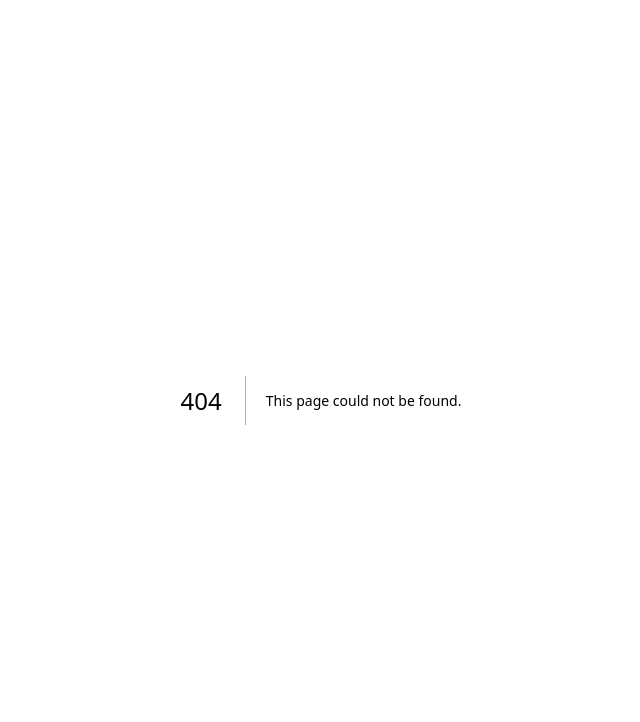
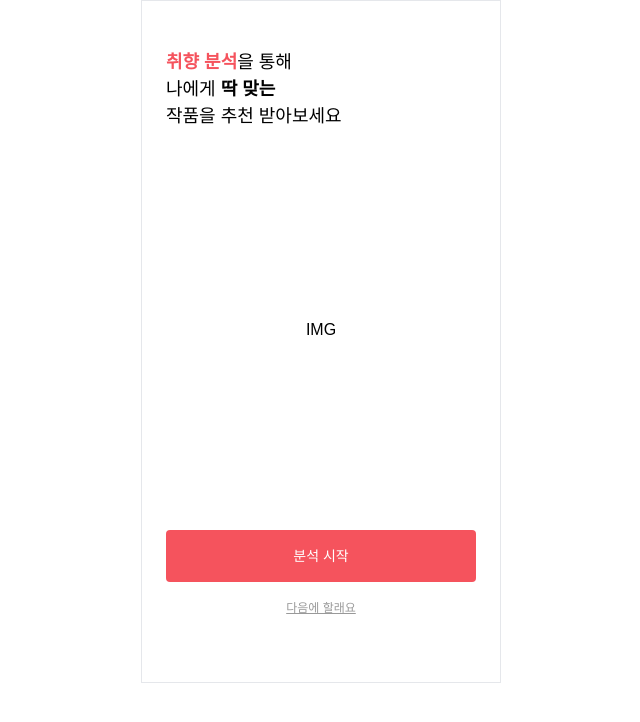
Before and after one commit to Att-ies/frontend, a Next.js app: page /auth/user/join01 in a window 1280 px wide. Before the commit this address had no page. Shown: the top 722 px of the page, without its empty margins (319-959 px from the left). Built offline with nearby package versions, Linux system fonts and the light colour scheme.

Commit message:
feat : add auto/user/join01 page

```diff
--- a/src/components/common/Layout.tsx
+++ b/src/components/common/Layout.tsx
@@ -6,6 +6,8 @@ interface LayoutProps {
 
 export default function Layout({ children }: LayoutProps) {
   return (
-    <div className="font-Pretendard w-full px-6 py-12 border">{children}</div>
+    <div className="font-Pretendard w-full px-6 py-12 border relative">
+      {children}
+    </div>
   );
 }
--- /dev/null
+++ b/src/pages/auth/user/join01.tsx
@@ -0,0 +1,28 @@
+import Layout from '@components/common/Layout';
+import { useForm } from 'react-hook-form';
+import Button from '../../../components/common/Button';
+
+function Join01() {
+  const {
+    register,
+    formState: { errors },
+  } = useForm();
+  const onSubmit = (data: any) => console.log(data);
+  return (
+    <Layout>
+      <div className="text-18 ">
+        <span className="text-[#F5535D] font-bold ">취향 분석</span>을 통해
+        <br />
+        나에게 <span className="font-bold">딱 맞는</span> <br />
+        작품을 추천 받아보세요
+      </div>
+      <div className="h-[400px] flex justify-center items-center">IMG</div>
+      <Button text="분석 시작" className="" />
+      <button className="w-full transition h-[52px] text-xs underline border border-transparent hover:[#F5535D]-2 px-0 text-[#999999] leading-3 font-normal">
+        다음에 할래요
+      </button>
+    </Layout>
+  );
+}
+
+export default Join01;
```
Also changed, not shown: src/pages/auth/user/join02.tsx (added).
